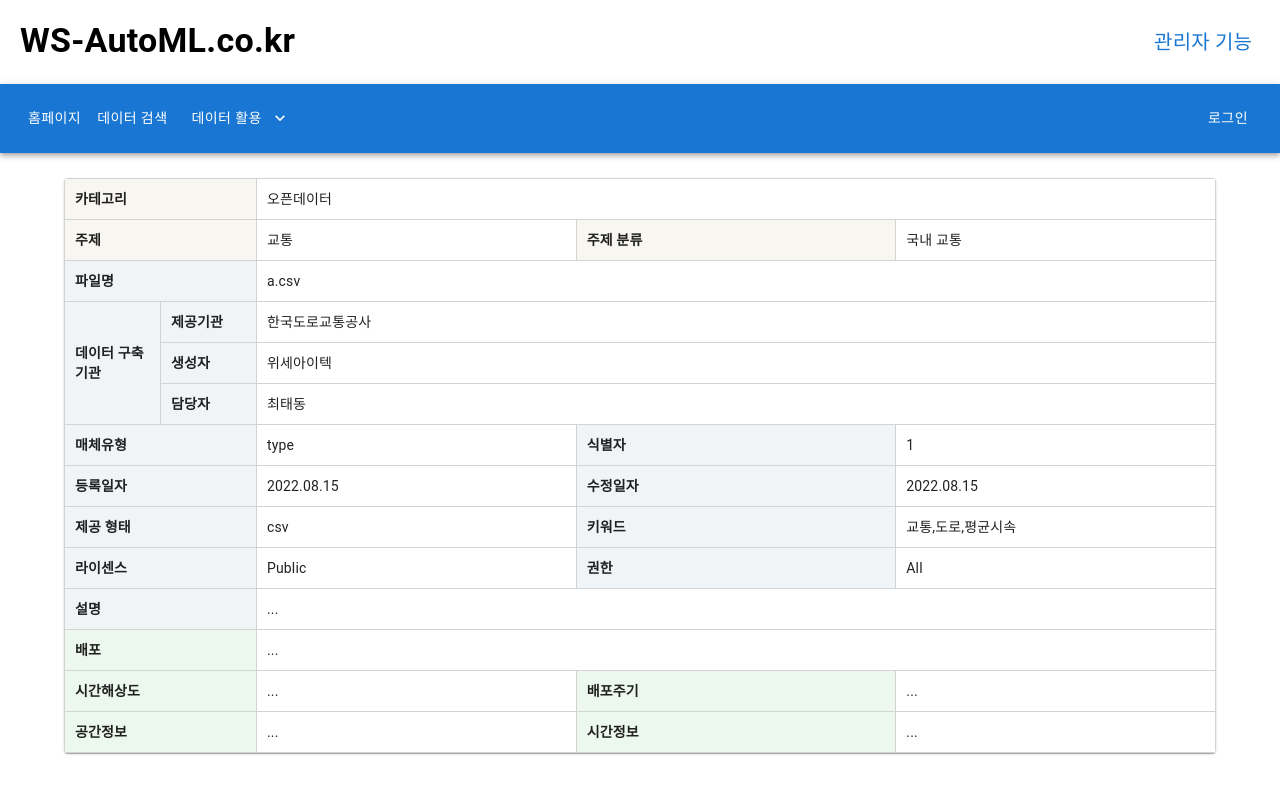
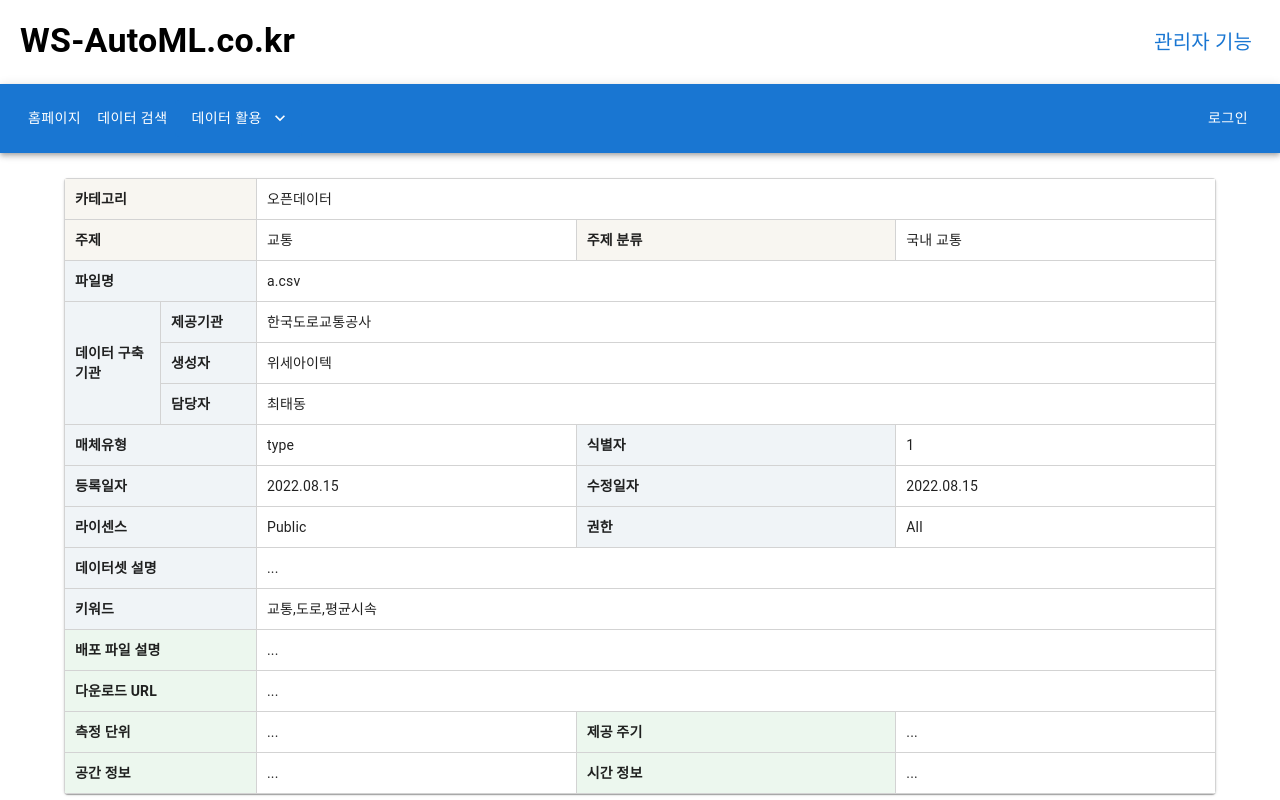
Before and after one commit to ClustProject/WSAutoMLMainWeb, a React (Create React App) app in the folder app/user-web/: page /metadata/1 in a window 1280 px wide. Shown: the top 800 px of the page. Built offline with nearby package versions, Linux system fonts and the light colour scheme.

Commit message:
fix: 테이블 제목 현재 메타데이터에 맞게 변경

```diff
--- a/app/user-web/src/components/presentational/search/MetaDataTable.jsx
+++ b/app/user-web/src/components/presentational/search/MetaDataTable.jsx
@@ -146,15 +146,6 @@ export default function MetaDataTable() {
           }>
           </DataSetTableRow>
 
-          <DataSetTableRow cells={
-            <>
-              <TitleTableCell title={"제공 형태"} colSpan={2}/>
-              <ContentTableCell title={"csv"} colSpan={3}/>
-              <TitleTableCell title={"키워드"} colSpan={2}/>
-              <ContentTableCell title={"교통,도로,평균시속"} colSpan={3}/>
-            </>
-          }>
-          </DataSetTableRow>
 
           <DataSetTableRow cells={
             <>
@@ -168,15 +159,23 @@ export default function MetaDataTable() {
 
           <DataSetTableRow cells={
             <>
-              <TitleTableCell title={"설명"} colSpan={2}/>
+              <TitleTableCell title={"데이터셋 설명"} colSpan={2}/>
               <ContentTableCell title={"..."} colSpan={8}/>
+            </>
+          }>
+          </DataSetTableRow>
+
+          <DataSetTableRow cells={
+            <>
+              <TitleTableCell title={"키워드"} colSpan={2}/>
+              <ContentTableCell title={"교통,도로,평균시속"} colSpan={8}/>
             </>
           }>
           </DataSetTableRow>
 
           <DistributionTableRow cells={
             <>
-              <TitleTableCell title={"배포"} colSpan={2}/>
+              <TitleTableCell title={"배포 파일 설명"} colSpan={2}/>
               <ContentTableCell title={"..."} colSpan={8}/>
             </>
           }>
@@ -184,9 +183,17 @@ export default function MetaDataTable() {
 
           <DistributionTableRow cells={
             <>
-              <TitleTableCell title={"시간해상도"} colSpan={2}/>
+              <TitleTableCell title={"다운로드 URL"} colSpan={2}/>
+              <ContentTableCell title={"..."} colSpan={8}/>
+            </>
+          }>
+          </DistributionTableRow>
+
+          <DistributionTableRow cells={
+            <>
+              <TitleTableCell title={"측정 단위"} colSpan={2}/>
               <ContentTableCell title={"..."} colSpan={3}/>
-              <TitleTableCell title={"배포주기"} colSpan={2}/>
+              <TitleTableCell title={"제공 주기"} colSpan={2}/>
               <ContentTableCell title={"..."} colSpan={3}/>
             </>
           }>
@@ -194,9 +201,9 @@ export default function MetaDataTable() {
 
           <DistributionTableRow cells={
             <>
-              <TitleTableCell title={"공간정보"} colSpan={2}/>
+              <TitleTableCell title={"공간 정보"} colSpan={2}/>
               <ContentTableCell title={"..."} colSpan={3}/>
-              <TitleTableCell title={"시간정보"} colSpan={2}/>
+              <TitleTableCell title={"시간 정보"} colSpan={2}/>
               <ContentTableCell title={"..."} colSpan={3}/>
             </>
           }>
```
